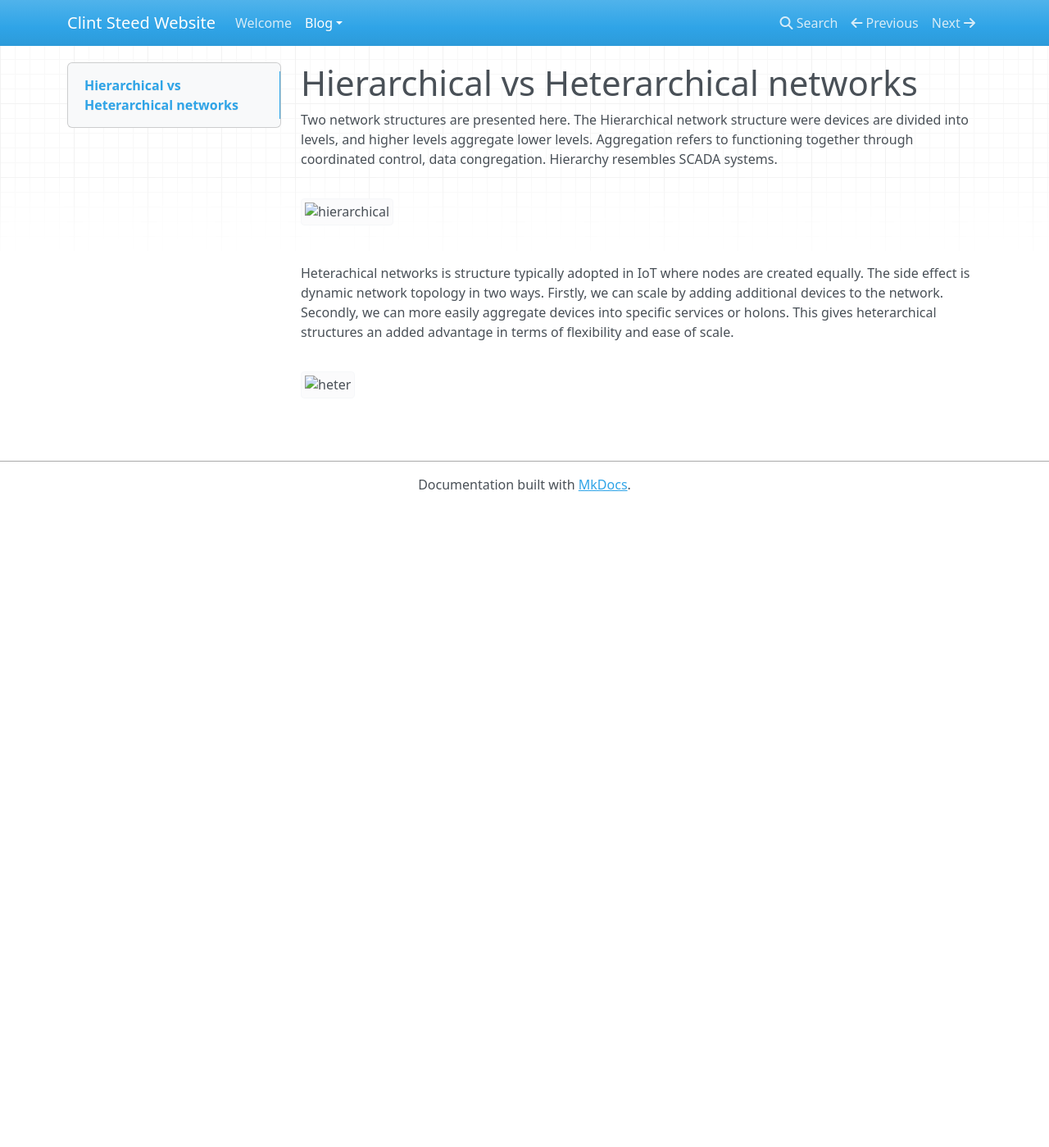
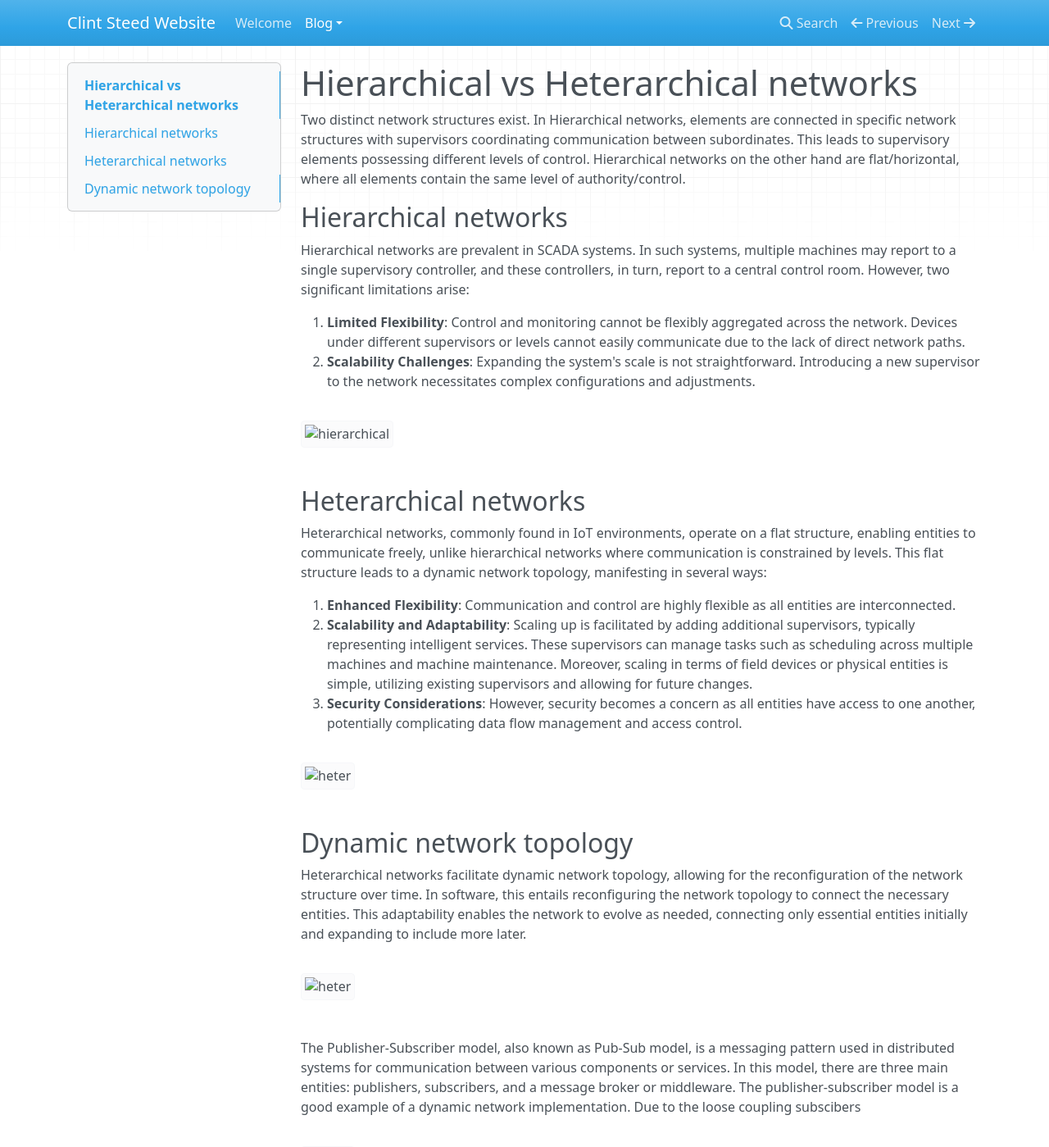
Before and after one commit to Steedalion/Blog, an MkDocs documentation site: the page built from docs/Blog/HierarchyVsHeterachy.md, in a window 1280 px wide and 1400 px high. Shown: the whole window at 82% size. Built offline with MkDocs 1.6.1, drawn with Linux system fonts in a browser that asks for light colours; nearby versions of some CDN libraries.

Commit message:
Added pub/sub discussion

```diff
--- a/docs/Blog/HierarchyVsHeterachy.md
+++ b/docs/Blog/HierarchyVsHeterachy.md
@@ -1,11 +1,36 @@
 # Hierarchical vs Heterarchical networks
 
-Two network structures are presented here. The Hierarchical network structure were devices are divided into levels, and higher levels aggregate lower levels. Aggregation refers to functioning together through coordinated control, data congregation. Hierarchy resembles SCADA systems.
+Two distinct network structures exist.  In Hierarchical networks, elements are connected in specific network structures with supervisors coordinating communication between subordinates. This leads to supervisory elements possessing different levels of control. Hierarchical networks on the other hand are flat/horizontal, where all elements contain the same level of authority/control.
+
+## Hierarchical networks
+
+Hierarchical networks are prevalent in SCADA systems. In such systems, multiple machines may report to a single supervisory controller, and these controllers, in turn, report to a central control room. However, two significant limitations arise:
+
+1. **Limited Flexibility**: Control and monitoring cannot be flexibly aggregated across the network. Devices under different supervisors or levels cannot easily communicate due to the lack of direct network paths.
+2. **Scalability Challenges**: Expanding the system's scale is not straightforward. Introducing a new supervisor to the network necessitates complex configurations and adjustments.
 
 ![hierarchical](HierarchyVsHeterachy\hierarchical.bmp)
 
-Heterachical networks is structure typically adopted in IoT where nodes are created equally. The side effect is dynamic network topology in two ways. Firstly, we can scale by adding additional devices to the network. Secondly, we can more easily aggregate devices into specific services or holons. This gives heterarchical structures an added advantage in terms of flexibility and ease of scale.
+## Heterarchical networks
+
+Heterarchical networks, commonly found in IoT environments, operate on a flat structure, enabling entities to communicate freely, unlike hierarchical networks where communication is constrained by levels. This flat structure leads to a dynamic network topology, manifesting in several ways:
+
+1. **Enhanced Flexibility**: Communication and control are highly flexible as all entities are interconnected.
+2. **Scalability and Adaptability**: Scaling up is facilitated by adding additional supervisors, typically representing intelligent services. These supervisors can manage tasks such as scheduling across multiple machines and machine maintenance. Moreover, scaling in terms of field devices or physical entities is simple, utilizing existing supervisors and allowing for future changes.
+3. **Security Considerations**: However, security becomes a concern as all entities have access to one another, potentially complicating data flow management and access control.
 
 
 
 ![heter](HierarchyVsHeterachy\heter.bmp)
+
+## Dynamic network topology
+
+Heterarchical networks facilitate dynamic network topology, allowing for the reconfiguration of the network structure over time. In software,  this entails reconfiguring the network topology to connect the necessary entities. This adaptability enables the network to evolve as needed,  connecting only essential entities initially and expanding to include  more later.
+
+
+
+![heter](HierarchyVsHeterachy\dyn_networks.bmp)
+
+The Publisher-Subscriber model, also known as Pub-Sub model, is a  messaging pattern used in distributed systems for communication between  various components or services. In this model, there are three main  entities: publishers, subscribers, and a message broker or middleware. The publisher-subscriber model is a good example of a dynamic network implementation. Due to the loose coupling subscibers
+
+![heter](HierarchyVsHeterachy\pubsub.bmp)
```
Also changed, not shown: docs/Blog/HierarchyVsHeterachy/dyn_networks.bmp (added), docs/Blog/HierarchyVsHeterachy/heter.bmp, docs/Blog/HierarchyVsHeterachy/pubsub.bmp (added), 1 other file.
